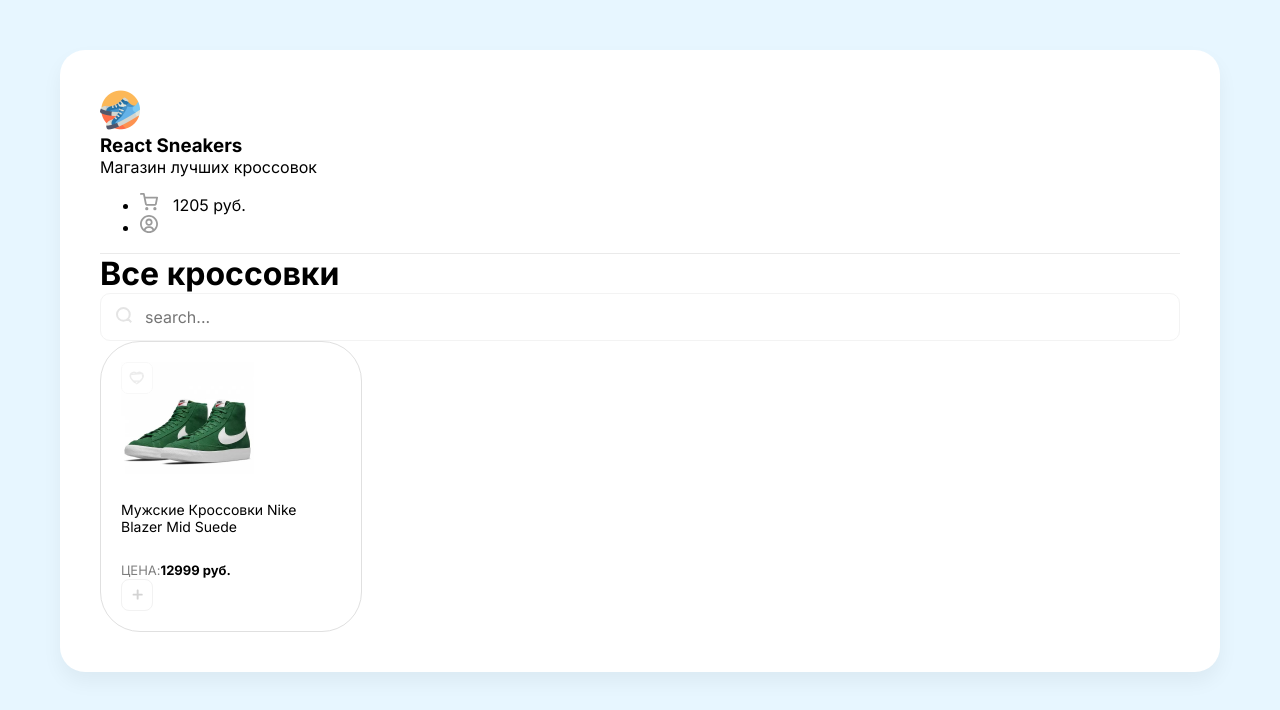
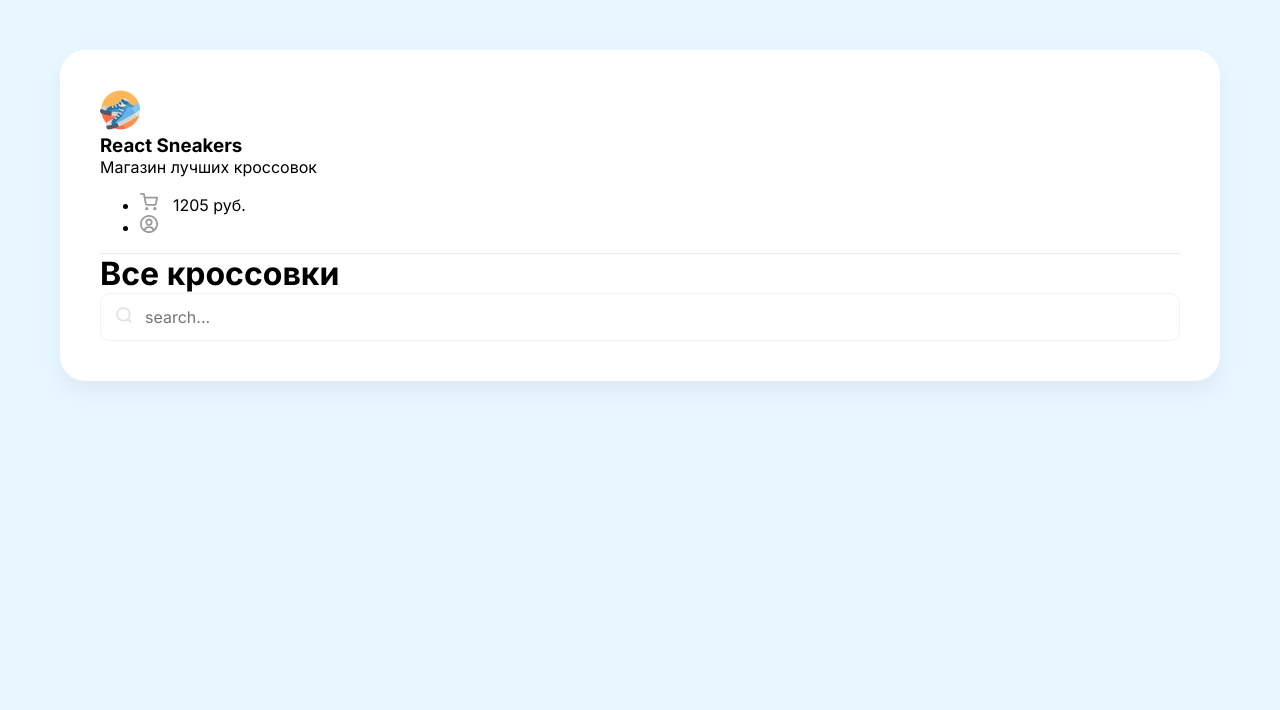
Before and after one commit to VladimirLashmanov/sneakers, a React (Create React App) app: page / in a window 1280 px wide. Shown: the top 710 px of the page. Built offline with nearby package versions, Linux system fonts and the light colour scheme.

Commit message:
faik api

```diff
--- a/src/App.js
+++ b/src/App.js
@@ -1,13 +1,32 @@
 import './index.scss';
-import Cart from './components/Card'
+import Cart from './components/Card/Card'
 import Header from "./components/Header";
 import Drawer from "./components/Drawer";
+import React from "react";
+
+const arr = [
+
+    // {"name": "Мужские Кроссовки Nike Blazer Mid Suede", "price": 12999, "imgUrl": "/img/sneakers/1.jpg"},
+    // {"name": "Мужские Кроссовки Nike Air Max 270", "price": 15600, "imgUrl": "/img/sneakers/2.jpg"},
+    // {"name": "Мужские Кроссовки Nike Blazer Mid Suede", "price": 8499, "imgUrl": "/img/sneakers/3.jpg"},
+    // {"name": "Кроссовки Puma X Aka Boku Future Rider", "price": 8999, "imgUrl": "/img/sneakers/4.jpg"},
+    // {"name": "Мужские Кроссовки Under Armour Curry 8", "price": 15199, "imgUrl": "/img/sneakers/5.jpg"},
+    // {"name": "Мужские Кроссовки Nike Kyrie 7", "price": 11299, "imgUrl": "/img/sneakers/6.jpg"},
+    // {"name": "Мужские Кроссовки Jordan Air Jordan 11", "price": 10799, "imgUrl": "/img/sneakers/7.jpg"}
+]
+
 
 function App() {
+
+const [cartOpened,setCartOpened]=React.useState(false)
+
     return (
+
         <div className="wrapper clear">
-            <Drawer/>
-            <Header/>
+
+
+            {cartOpened && <Drawer onClose={()=>setCartOpened(false)}  />}
+            <Header onClickCart={()=>setCartOpened(true)}  />
 
             <div className="content p-40">
                 <div className='mb-40 d-flex align-center justify-between'>
@@ -20,9 +39,14 @@
                 </div>
 
                 <div className="d-flex">
-
-                    <Cart/>
-
+                    {arr.map((obj) => (
+                        <Cart title={obj.name}
+                              price={obj.price}
+                              imgUrl={obj.imgUrl}
+                              onPlus={() => console.log(obj)}
+                              onFavor={() => console.log(obj)}
+                        />
+                    ))}
                 </div>
 
             </div>
--- a/src/components/Card.js
+++ /dev/null
@@ -1,27 +0,0 @@
-import React from 'react';
-
-const Card = () => {
-    return (
-        <div>
-            <div className="card">
-                <div className='favorite'>
-                    <img src="/img/unliked.svg" alt="unliked"/>
-                </div>
-                <img width={133} height={112} src="/img/sneakers/1.jpg" alt=""/>
-                <h5>Мужские Кроссовки Nike Blazer Mid Suede</h5>
-
-                <div className='d-flex justify-between align-center'>
-                    <div className='d-flex flex-column '>
-                        <span>Цена:</span>
-                        <b>12999 руб.</b>
-                    </div>
-                    <button className='button'>
-                        <img width={11} height={11} src="/img/plus.svg" alt="plus"/>
-                    </button>
-                </div>
-            </div>
-        </div>
-    );
-};
-
-export default Card;
--- /dev/null
+++ b/src/components/Card/Card.js
@@ -0,0 +1,36 @@
+import React from 'react';
+import styles from './Card.module.scss'
+
+const Card = (props) => {
+const [isAdd,setIsAdd]=React.useState(false)
+
+    const onClickPlus=()=>{
+        setIsAdd(!isAdd)
+    }
+
+    return (
+        <div>
+            <div className={styles.card}>
+                <div className={styles.favorite} onClick={props.onFavor}>
+                    <img src="/img/unliked.svg" alt="unliked"/>
+                </div>
+                <img width={133} height={112} src={props.imgUrl} alt=""/>
+                {/*<h5>Мужские Кроссовки Nike Blazer Mid Suede</h5>*/}
+                <h5>{props.title}</h5>
+
+                <div className='d-flex justify-between align-center'>
+                    <div className='d-flex flex-column '>
+                        <span>Цена:</span>
+                        <b>{props.price}</b>
+                    </div>
+
+
+                        <img  className={styles.plus}  onClick={onClickPlus} src={isAdd ? "/img/btn-checked.svg":"/img/btn-plus.svg"} alt="plus"/>
+
+                </div>
+            </div>
+        </div>
+    );
+};
+
+export default Card;
--- /dev/null
+++ b/src/components/Card/Card.module.scss
@@ -0,0 +1,39 @@
+.card {
+    border: 1px solid #e0e0e0;
+    padding: 20px;
+    width: 220px;
+    border-radius: 40px;
+    margin-right: 30px;
+    transition: box-shadow 0.25s ease-in-out, transform 0.25s ease-in-out;
+
+    .plus{
+        cursor: pointer;
+    }
+
+  &:hover {
+    box-shadow: 5px 25px 37px rgba(0, 0, 0, 0.09);
+    transform: translateY(-5px);
+}
+
+.favorite {
+    position: absolute;
+    cursor: pointer;
+}
+
+span {
+    font-size: 13px;
+    opacity: .5;
+    text-transform: uppercase;
+
+}
+
+b {
+    font-size: 13px;
+}
+
+h5 {
+    font-weight: 400;
+    font-size: 14px;
+}
+
+}
--- a/src/components/Drawer.js
+++ b/src/components/Drawer.js
@@ -1,15 +1,15 @@
 import React from 'react';
 
-const Drawer = () => {
+const Drawer = (props) => {
     return (
         <div>
 
-            <div style={{display: "none"}} className="overlay">
+            <div  className="overlay">
 
 
                 <div className="drawer ">
 
-                    <h2 className='d-flex justify-between mb-30 '>Корзина<img className='removeBtn cu-p'
+                    <h2 className='d-flex justify-between mb-30 '>Корзина<img  onClick={props.onClose}  className='removeBtn cu-p'
                                                                               src="/img/btn-remove.svg" alt="remove"/>
                     </h2>
 
@@ -36,7 +36,7 @@
                             <div style={{backgroundImage: 'url(/img/sneakers/1.jpg)'}} className="cartItemImg">
 
                             </div>
-                            <div className='mr-20 flex'>
+                            <div className='mr-20 flex '>
                                 <p className='mb-5'>
                                     Мужские Кроссовки Nike Blazer Mid Suede
                                 </p>
--- a/src/components/Header.js
+++ b/src/components/Header.js
@@ -1,6 +1,6 @@
 import React from 'react';
 
-const Header = () => {
+const Header = (props) => {
     return (
         <div>
             <header className='d-flex justify-between align-center p-40'>
@@ -16,7 +16,7 @@
 
                 <div>
                     <ul className='headerRight'>
-                        <li className='mr-30'>
+                        <li onClick={props.onClickCart}  className='mr-30 cu-p'>
                             <img width={18} height={18} src='/img/cart.svg'/>
                             <span>1205 руб.</span></li>
                         <li>
--- a/src/index.scss
+++ b/src/index.scss
@@ -39,52 +39,17 @@
   }
 }
 
-.card {
-  border: 1px solid #e0e0e0;
-  padding: 20px;
-  width: 220px;
-  border-radius: 40px;
-  margin-right: 30px;
-  transition: box-shadow 0.25s ease-in-out, transform 0.25s ease-in-out;
-  cursor: pointer;
 
-  &:hover {
-    box-shadow: 5px 25px 37px rgba(0, 0, 0, 0.09);
-    transform: translateY(-5px);
-  }
 
-  .favorite {
-    position: absolute;
-    cursor: pointer;
-  }
-
-  span {
-    font-size: 13px;
-    opacity: .5;
-    text-transform: uppercase;
-
-  }
-
-  b {
-    font-size: 13px;
-  }
-
-  h5 {
-    font-weight: 400;
-    font-size: 14px;
-  }
-
-}
-
-.button {
-  background: #fff;
-  border: 1px solid #f2f2f2;
-  box-sizing: border-box;
-  border-radius: 8px;
-  height: 32px;
-  width: 32px;
-  cursor: pointer;
-}
+//.button {
+//  background: #fff;
+//  border: 1px solid #f2f2f2;
+//  box-sizing: border-box;
+//  border-radius: 8px;
+//  height: 32px;
+//  width: 32px;
+//  cursor: pointer;
+//}
 
 .search-block {
   border: 1px solid #f3f3f3;
```
